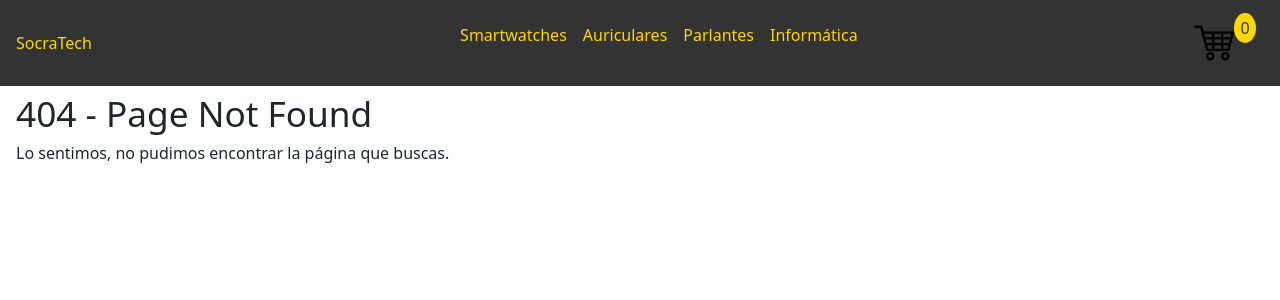
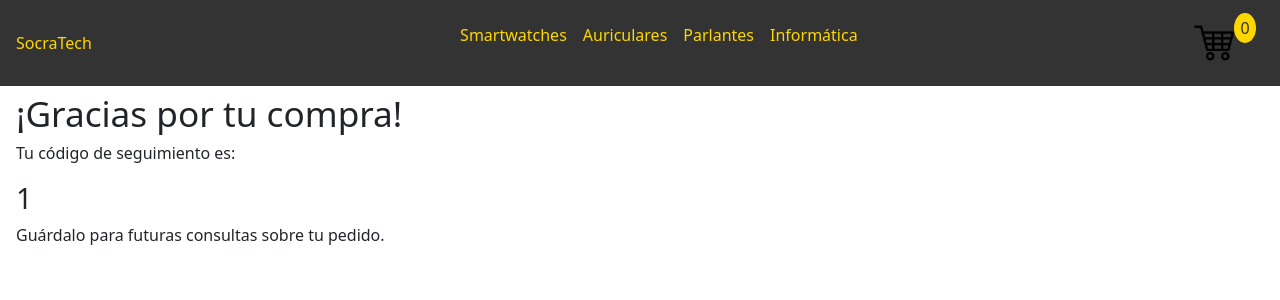
Before and after one commit to gastongomezcuello/CreaTuLanding-GomezCuello, a React (Vite) app: page /order-success/1 in a window 1280 px wide. Before the commit this address had no page. Shown: the top 300 px of the page. Built offline with nearby package versions, Linux system fonts and the light colour scheme.

Commit message:
OrderSuccess-async

```diff
--- a/src/App.jsx
+++ b/src/App.jsx
@@ -6,6 +6,7 @@ import ItemListContainer from "./components/ItemListContainer";
 import ItemDetailContainer from "./components/ItemDetailContainer";
 import PageNotFound from "./components/PageNotFound";
 import Cart from "./components/Cart";
+import OrderSuccess from "./components/OrderSuccess";
 
 function App() {
   return (
@@ -26,6 +27,7 @@ function App() {
               element={<ItemDetailContainer />}
             />
             <Route path="/cart" element={<Cart />} />
+            <Route path="/order-success/:orderId" element={<OrderSuccess />} />
             <Route path="/*" element={<PageNotFound />} />
             <Route path="/404" element={<PageNotFound />} />
           </Routes>
--- a/src/components/Cart.jsx
+++ b/src/components/Cart.jsx
@@ -15,7 +15,7 @@ const Cart = () => {
 
   return (
     <section className="grid-container">
-      <div className="cart">
+      <div>
         <h1>Tu carrito de compra</h1>
         <div>
           {cart.length ? (
@@ -27,13 +27,13 @@ const Cart = () => {
           )}
         </div>
       </div>
-      <div className="finish">
+      <div>
         <h2>Tu compra: ${getTotal()}</h2>
         {cart.length ? (
           <>
             <button onClick={handleClearClick}>Vaciar carrito</button>
             <h4>Completa tus datos para finalizar la compra</h4>
-            <CheckoutForm cart={cart} getTotal={getTotal} />
+            <CheckoutForm cart={cart} getTotal={getTotal} clearCart={clearCart} />
           </>
         ) : (
           <p>Volvé a mirar nuestros productos</p>
--- a/src/components/CheckoutForm.jsx
+++ b/src/components/CheckoutForm.jsx
@@ -1,8 +1,11 @@
 import { serverTimestamp } from "firebase/firestore";
 import { addOrder } from "../firebase/db";
+import { useNavigate } from "react-router-dom";
 
-const CheckoutForm = ({ cart, getTotal }) => {
-  const handleSubmit = (e) => {
+const CheckoutForm = ({ cart, getTotal, clearCart }) => {
+  const navigate = useNavigate();
+
+  const handleSubmit = async (e) => {
     e.preventDefault();
     const form = e.target;
     const [name, email, phone] = form.elements;
@@ -18,7 +21,13 @@ const CheckoutForm = ({ cart, getTotal }) => {
       total: getTotal(),
     };
 
-    addOrder(order);
+    const orderId = await addOrder(order);
+    if (orderId) {
+      clearCart();
+      navigate(`/order-success/${orderId}`);
+    } else {
+      console.error("Error al procesar la orden.");
+    }
   };
 
   return (
--- /dev/null
+++ b/src/components/OrderSuccess.jsx
@@ -0,0 +1,16 @@
+import { useParams } from "react-router-dom";
+
+const OrderSuccess = () => {
+  const { orderId } = useParams();
+
+  return (
+    <section>
+      <h1>¡Gracias por tu compra!</h1>
+      <p>Tu código de seguimiento es:</p>
+      <h2>{orderId}</h2>
+      <p>Guárdalo para futuras consultas sobre tu pedido.</p>
+    </section>
+  );
+};
+
+export default OrderSuccess;
--- a/src/firebase/db.js
+++ b/src/firebase/db.js
@@ -35,6 +35,4 @@ export const addOrder = async (order) => {
     console.error("Error adding document: ", e);
     return null;
   }
-
-
 };
```
